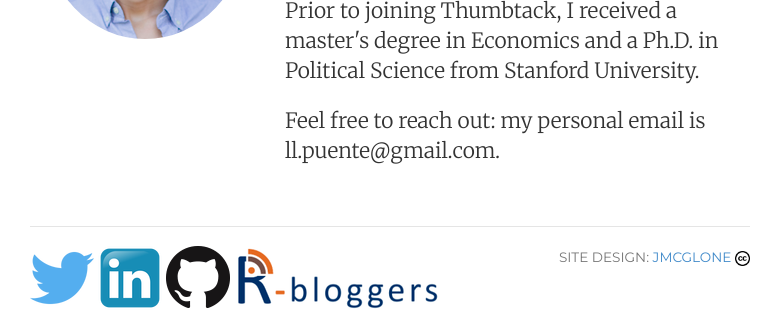
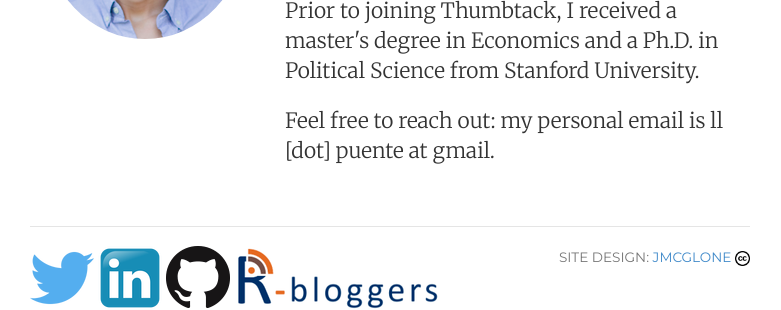
Before and after one commit to LucasPuente/lucaspuente.github.io, a Jekyll site: the page built from index.html, in a window 1280 px wide. Shown: the part 294-604 px from the top of the page, without its empty margins (250-1031 px from the left). Built offline with Jekyll 4.4.1, drawn with Linux system fonts in a browser that asks for light colours.

Commit message:
Update index.html

```diff
--- a/index.html
+++ b/index.html
@@ -14,7 +14,7 @@ description: Lucas Puente is a researcher who loves data visualizations, statist
 	<div itemscope itemtype="http://data-vocabulary.org/Person" class="col-sm-8">
 	<p class="lead">Hi, I'm <span itemprop="name">Lucas Puente</span> and I'm an economist and quantitative researcher at <a href="https://www.thumbtack.com">Thumbtack</a>, where I study our marketplace dynamics and the policy challenges facing small service businesses. </p>
 	<p class="lead">Prior to joining Thumbtack, I received a master's degree in Economics and a Ph.D. in Political Science from Stanford University.</p>
-	<p class="lead">Feel free to reach out: my personal email is ll.puente@gmail.com.</p>
+	<p class="lead">Feel free to reach out: my personal email is ll [dot] puente at gmail.</p>
 	</div>
 </div>
 <!-- </div> -->
```
